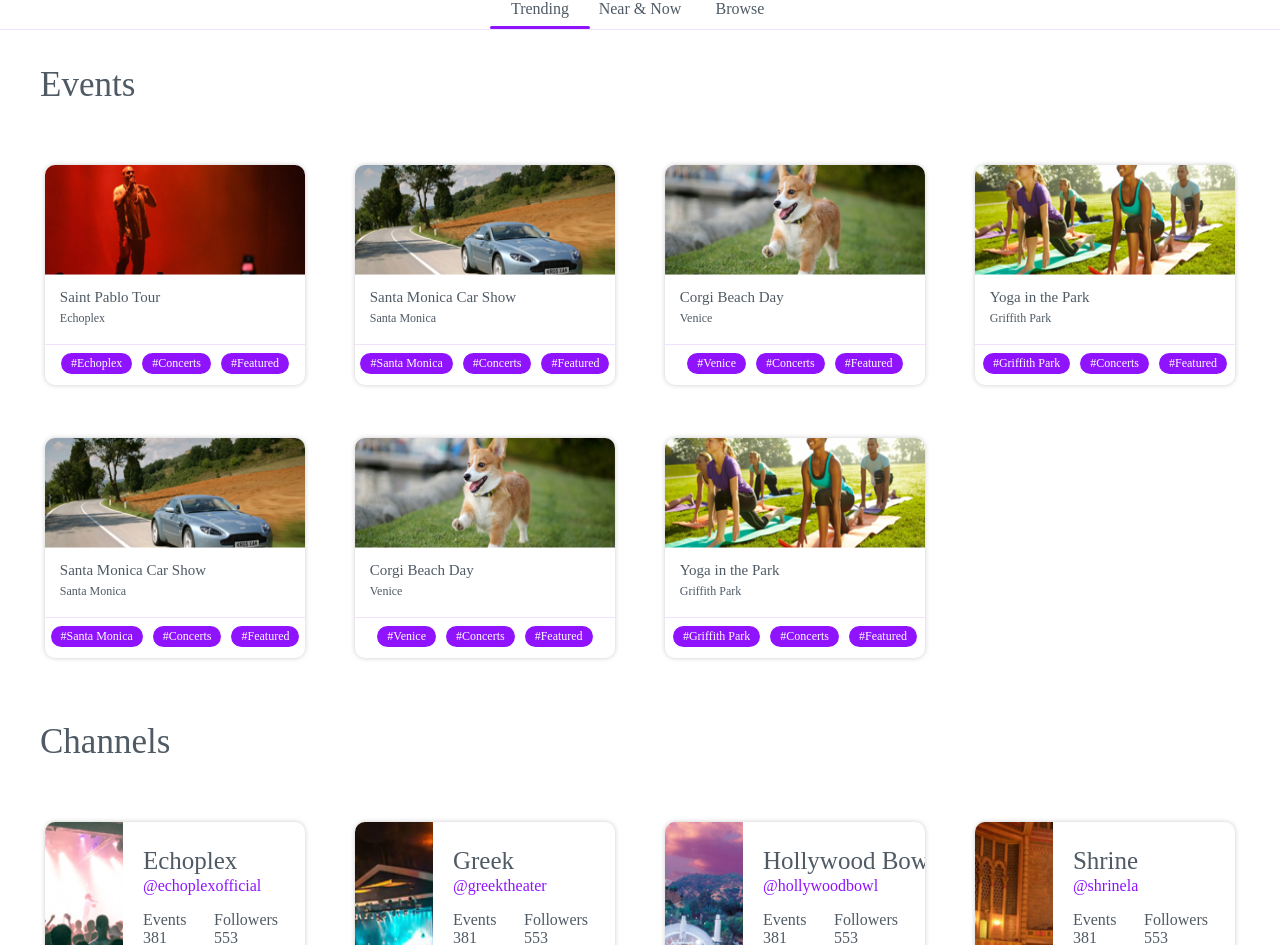
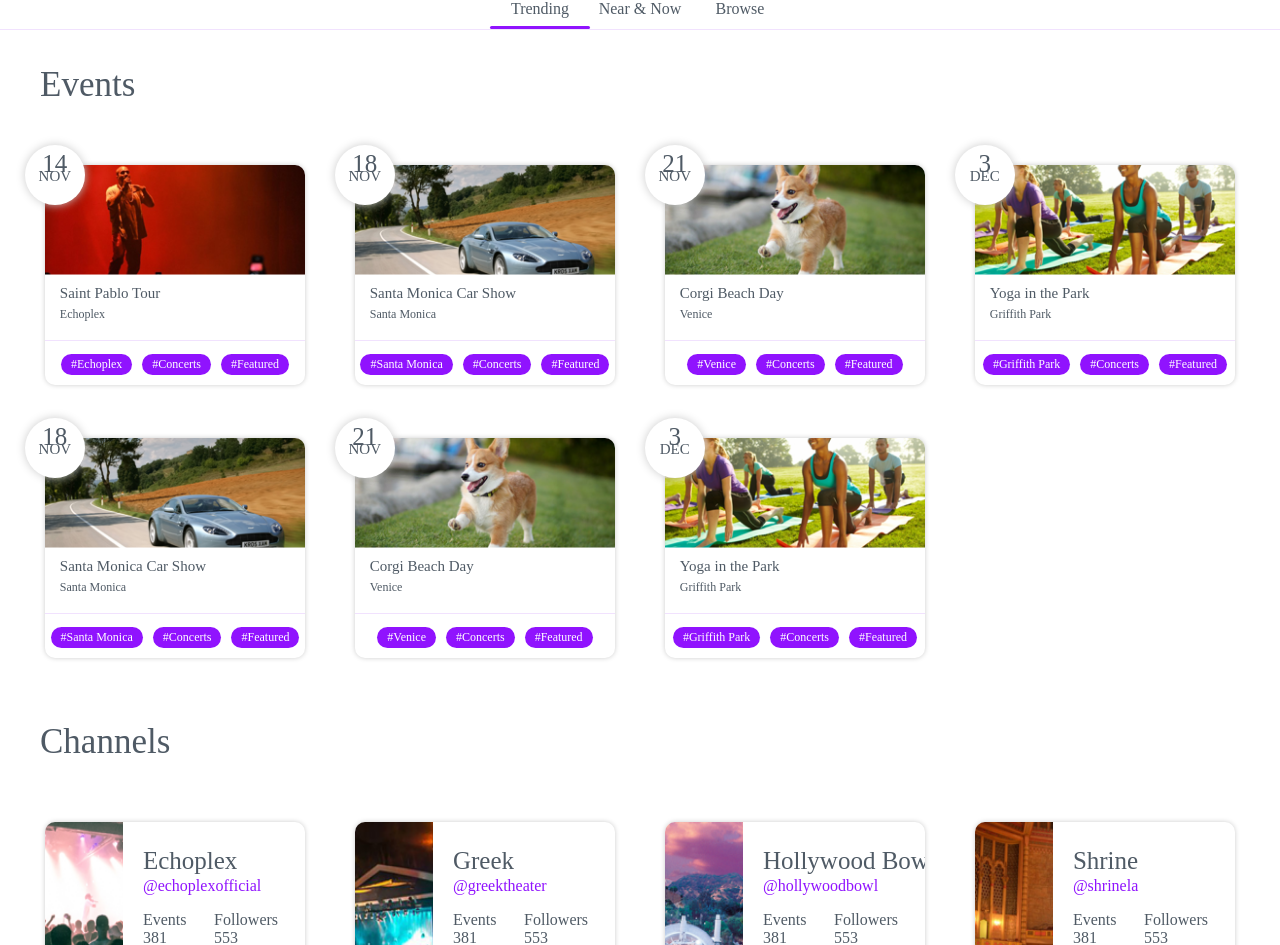
Before and after one commit to jacobfisher18/rivo, a React (Create React App) app: page /search in a window 1280 px wide. Shown: the part 812-1757 px from the top of the page. Built offline with nearby package versions, Linux system fonts and the light colour scheme; no server answers.

Commit message:
worked on events and channels

```diff
--- a/src/App.css
+++ b/src/App.css
@@ -236,6 +236,7 @@ input:focus {
   height: 100%;
   margin-left: 20px;
   margin-right: 20px;
+  padding-top: 50px;
 }
 
 .trendingTitle {
@@ -307,6 +308,13 @@ input:focus {
   width: 100%;
 }
 
+.eventIMGWrapper {
+  height: 50%;
+  width: 100%;
+  background-size: cover;
+  background-position: center;
+}
+
 .eventDetails {
   height: 30%;
   width: 100%;
@@ -333,7 +341,7 @@ input:focus {
   width: 100%;
   height: 20%;
   text-align: center;
-  margin-top: 3px;
+  margin-top: 8px;
 }
 
 .eventTag {
--- a/src/Components/ChannelEvents.js
+++ b/src/Components/ChannelEvents.js
@@ -28,7 +28,7 @@ class ChannelEvents extends Component {
 
   render() {
     return (
-      <div className="trending">
+      <div className="channelEventSection">
         <Event img='pablo.png' name="Saint Pablo Tour" location="Echoplex" tags={["Echoplex", "Concerts", "Featured"]} dateDay={14} dateMonth="NOV"/>
         <Event img='car.png' name="Santa Monica Car Show" location="Santa Monica" tags={["Santa Monica", "Concerts", "Featured"]}  dateDay={18} dateMonth="NOV"/>
         <Event img='corgi.png' name="Corgi Beach Day" location="Venice" tags={["Venice", "Concerts", "Featured"]}  dateDay={21} dateMonth="NOV"/>
--- a/src/Components/Event.js
+++ b/src/Components/Event.js
@@ -15,13 +15,20 @@ class Event extends Component {
   }
 
   render() {
+
+    var bgURL = require('../../IMG/' + this.state.img);
+    var IMGStyle = {
+      backgroundImage: "url(" + bgURL + ")"
+    };
+
     return (
         <div className="gridItem pointer">
-          {/*<div className="eventDate">
+          <div className="eventDate">
             <p className="eventDateDay">{this.state.dateDay}</p>
             <p className="eventDateMonth">{this.state.dateMonth}</p>
-          </div>*/}
-          <img className="eventIMG" src={require('../../IMG/' + this.state.img)} alt="Event"></img>
+          </div>
+          <div className="eventIMGWrapper" style={IMGStyle}>
+          </div>
           <div className="eventDetails">
             <p className="eventName">{this.state.name}</p>
             <p className="eventLocation">{this.state.location}</p>
```
